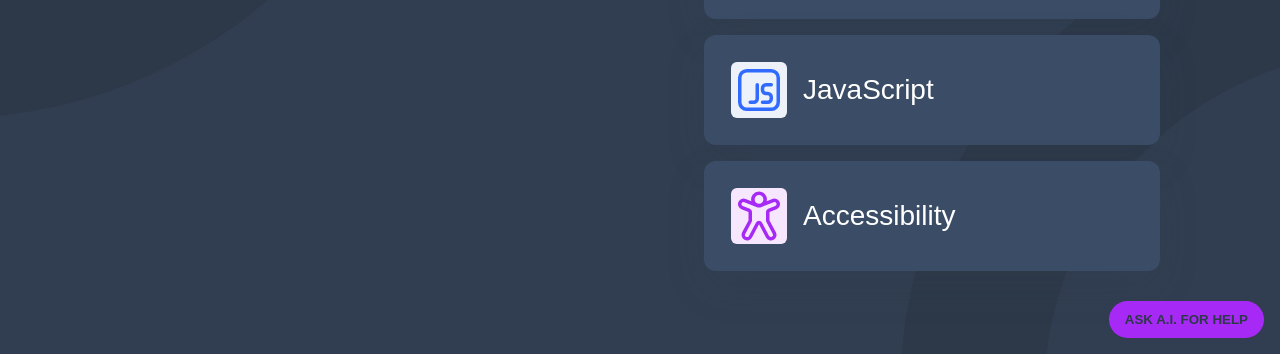
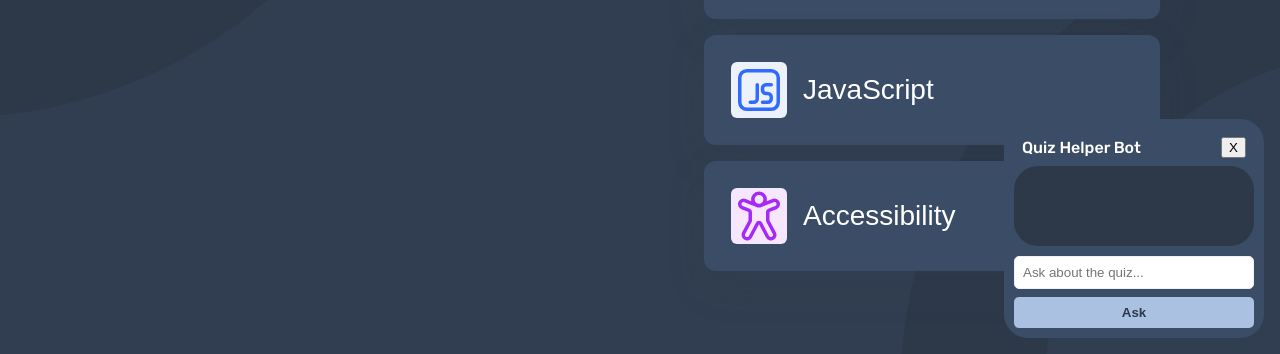
Before and after one commit to jayco01/frontend-quiz-app, a website: page index.html in a window 1280 px wide. Shown: the part 446-800 px from the top of the page. Drawn offline with Linux system fonts and the light colour scheme.

Commit message:
Fix: keep indentation and spacing when bot responds

```diff
--- a/index.html
+++ b/index.html
@@ -158,10 +158,10 @@
   </div>
 
 </section> <!--closes complete-->
-      <div class="" id="show-chatbot-wrapper">
+      <div class="hide" id="show-chatbot-wrapper">
         <button id="show-chatbot">Ask A.I. for help</button>
       </div>
-      <div class="hide" id="chatbot-container">
+      <div class="" id="chatbot-container">
         <div class="chatbot-title-wrapper">
         <h3 class="chatbot-title">Quiz Helper Bot</h3>
         <button id="exit-chatbot">X</button>
--- a/styles/chatbot.css
+++ b/styles/chatbot.css
@@ -60,7 +60,6 @@ body {
     padding: 0.313rem;
     margin-bottom: 0.313rem;
     border-radius: 0.313rem;
-
 }
 
 .user-message {
@@ -77,6 +76,7 @@ body {
     margin-right: auto;
     width: fit-content;
     max-width: 90%;
+    white-space: pre-wrap;
 }
 
 .loading {
```
